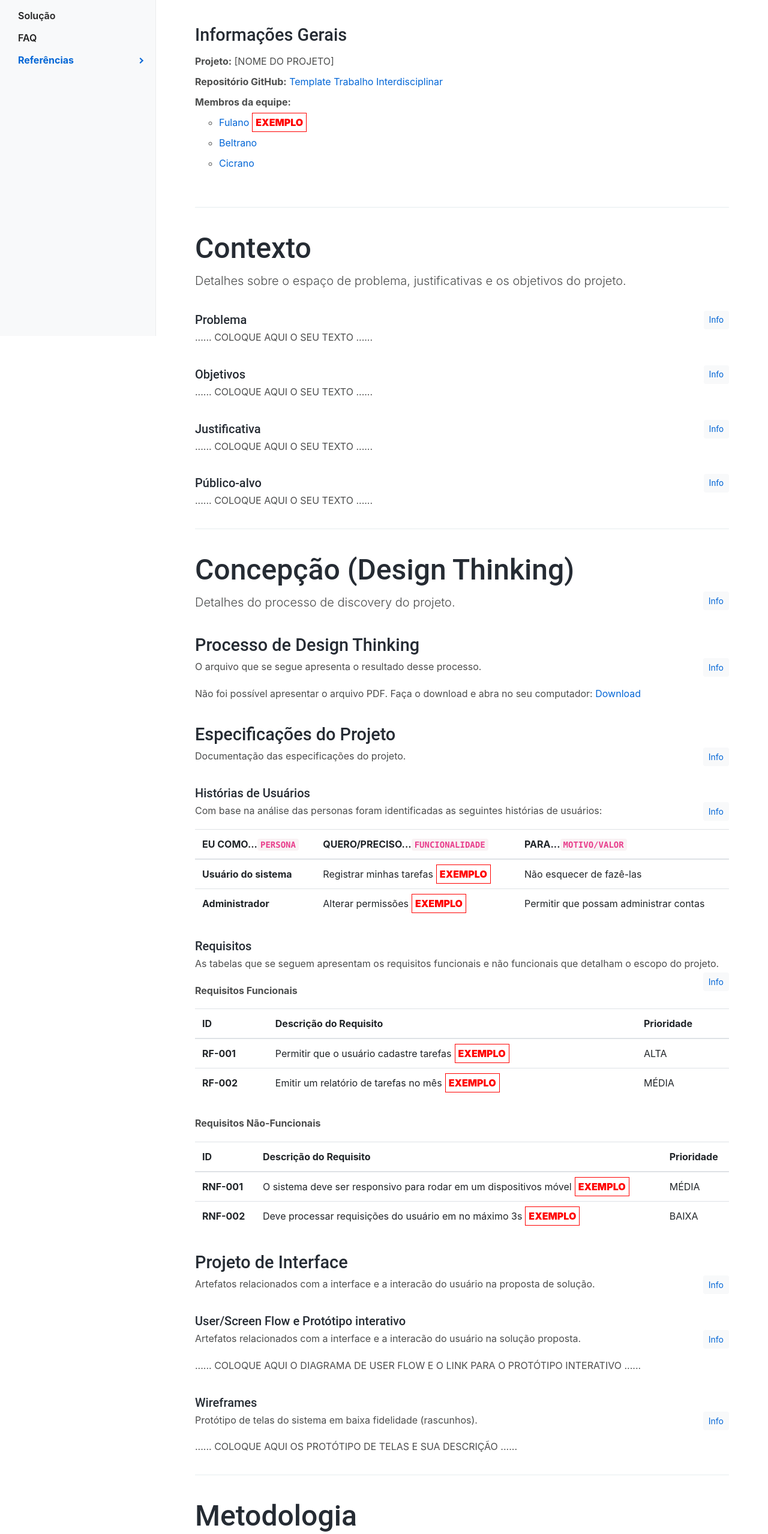
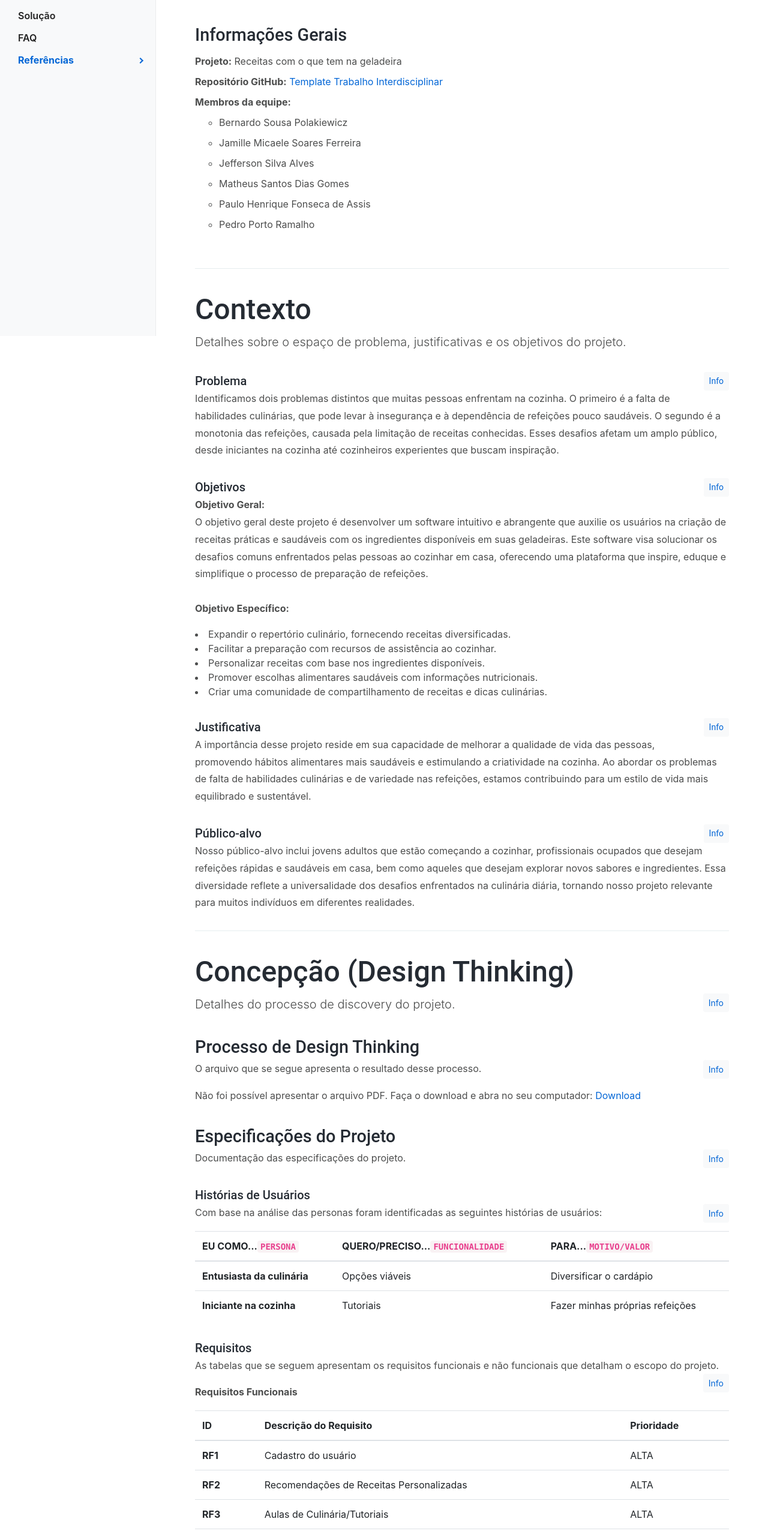
Before and after one commit to ICEI-PUC-Minas-PMGCC-TI/ti-1-pmg-cc-m-20232-g11-receitas-com-o-que-tem-na-geladeira, a plain HTML site: page docs/index.html in a window 1280 px wide. Shown: the part 240-2797 px from the top of the page at 60% size. Drawn offline with Linux system fonts and the light colour scheme.

Commit message:
Update index.html
Alterado dia 24 de setembro

```diff
--- a/docs/index.html
+++ b/docs/index.html
@@ -101,14 +101,17 @@
               <div class="row">
                 <div class="col-12">
                   <ul class="list-unstyled">
-                    <li><strong>Projeto:</strong> [NOME DO PROJETO]</li>
+                    <li><strong>Projeto:</strong> Receitas com o que tem na geladeira</li>
                     <li><strong>Repositório GitHub:</strong> <a href="https://github.com/WebTech-PUC-Minas/ti1-template">Template Trabalho Interdisciplinar</a>
                     </li>
                     <li><strong>Membros da equipe:</strong>
                       <ul>
-                        <li><a href="https://github.com/fulano">Fulano</a><span class="exemplo">EXEMPLO</span></li>
-                        <li><a href="https://github.com/beltrano">Beltrano</a></li>
-                        <li><a href="https://github.com/cicrano">Cicrano</a></li>
+                        <li>Bernardo Sousa Polakiewicz</li>
+                        <li>Jamille Micaele Soares Ferreira</li>
+                        <li>Jefferson Silva Alves</li>
+                        <li>Matheus Santos Dias Gomes</li>
+                        <li>Paulo Henrique Fonseca de Assis</li>
+                        <li>Pedro Porto Ramalho</li>
                       </ul>
                     </li>
                   </ul>
@@ -129,7 +132,8 @@
               <div class="alert alert-warning collapse" role="alert" id="collapseProblema">
                 Nesse momento você deve apresentar o problema que a sua aplicação deve resolver. No entanto, não é a hora de comentar sobre a aplicação. Descreva também o contexto em que essa aplicação será usada, se houver: empresa, tecnologias, etc. Novamente, descreva apenas o que de fato existir, pois ainda não é a hora de apresentar requisitos detalhados ou projetos.
               </div>
-              <p>......  COLOQUE AQUI O SEU TEXTO ......</p>
+              <p>Identificamos dois problemas distintos que muitas pessoas enfrentam na cozinha. O primeiro é a falta de habilidades culinárias, que pode levar à insegurança e à dependência de refeições pouco saudáveis. O segundo é a monotonia das refeições, causada pela limitação de receitas conhecidas. Esses desafios afetam um amplo público, desde iniciantes na cozinha até cozinheiros experientes que buscam inspiração.
+</p>
             </section>
 
             <section>
@@ -138,7 +142,16 @@
               <div class="alert alert-warning collapse" role="alert" id="collapseObjetivos">
                 Aqui você deve descrever os objetivos do trabalho indicando que o objetivo geral é desenvolver um software para solucionar o problema apresentado acima. Apresente também alguns (pelo menos 2) objetivos específicos dependendo de onde você vai querer concentrar a sua prática investigativa, ou como você vai aprofundar no seu trabalho.
               </div>
-              <p>......  COLOQUE AQUI O SEU TEXTO ......</p>
+              <p><strong>Objetivo Geral: </strong><br> O objetivo geral deste projeto é desenvolver um software intuitivo e abrangente que auxilie os usuários na criação de receitas práticas e saudáveis com os ingredientes disponíveis em suas geladeiras. Este software visa solucionar os desafios comuns enfrentados pelas pessoas ao cozinhar em casa, oferecendo uma plataforma que inspire, eduque e simplifique o processo de preparação de refeições.
+                <br>
+                <br>
+                <strong>Objetivo Específico:</strong>
+                   <li>Expandir o repertório culinário, fornecendo receitas diversificadas.</li>
+                   <li>Facilitar a preparação com recursos de assistência ao cozinhar.</li>
+                   <li>Personalizar receitas com base nos ingredientes disponíveis.</li>
+                   <li>Promover escolhas alimentares saudáveis com informações nutricionais.</li>
+                   <li>Criar uma comunidade de compartilhamento de receitas e dicas culinárias.</li>
+              </p>
             </section>
 
             <section>
@@ -147,7 +160,7 @@
               <div class="alert alert-warning collapse" role="alert" id="collapseJustificativa">
                 Descreva a importância ou a motivação para trabalhar com esta aplicação que você escolheu. Indique as razões pelas quais você escolheu seus objetivos específicos ou as razões para aprofundar em certos aspectos do software. O grupo de trabalho pode fazer uso de questionários, entrevistas e dados estatísticos, que podem ser apresentados, com o objetivo de esclarecer detalhes do problema que será abordado pelo grupo.
               </div>
-              <p>......  COLOQUE AQUI O SEU TEXTO ......</p>
+              <p>A importância desse projeto reside em sua capacidade de melhorar a qualidade de vida das pessoas, promovendo hábitos alimentares mais saudáveis e estimulando a criatividade na cozinha. Ao abordar os problemas de falta de habilidades culinárias e de variedade nas refeições, estamos contribuindo para um estilo de vida mais equilibrado e sustentável.</p>
             </section>
 
             <section>
@@ -157,7 +170,7 @@
                 Descreva quem serão as pessoas que usarão a sua aplicação indicando os diferentes perfis. O objetivo aqui não é definir quem serão os clientes ou quais serão os papéis dos usuários na aplicação. A ideia é, dentro do possível, conhecer um pouco mais sobre o perfil dos usuários: conhecimentos prévios, relação com a tecnologia, relações hierárquicas, etc.
                 Adicione informações sobre o público-alvo por meio de uma descrição textual, ou diagramas de personas, mapa de stakeholders, ou como o grupo achar mais conveniente.
               </div>
-              <p>......  COLOQUE AQUI O SEU TEXTO ......</p>
+              <p>Nosso público-alvo inclui jovens adultos que estão começando a cozinhar, profissionais ocupados que desejam refeições rápidas e saudáveis em casa, bem como aqueles que desejam explorar novos sabores e ingredientes. Essa diversidade reflete a universalidade dos desafios enfrentados na culinária diária, tornando nosso projeto relevante para muitos indivíduos em diferentes realidades.</p>
             </section>
 
           </section>
@@ -212,14 +225,14 @@
                   </thead>
                   <tbody>
                       <tr>
-                          <th scope="row">Usuário do sistema</th>
-                          <td>Registrar minhas tarefas<span class="exemplo">EXEMPLO</span></td>
-                          <td>Não esquecer de fazê-las</td>
+                          <th scope="row">Entusiasta da culinária</th>
+                          <td>Opções viáveis</td>
+                          <td>Diversificar o cardápio</td>
                       </tr>
                       <tr>
-                          <th scope="row">Administrador</th>
-                          <td>Alterar permissões<span class="exemplo">EXEMPLO</span></td>
-                          <td>Permitir que possam administrar contas</td>
+                          <th scope="row">Iniciante na cozinha</th>
+                          <td>Tutoriais</td>
+                          <td>Fazer minhas próprias refeições</td>
                       </tr>
                   </tbody>
                 </table>
@@ -253,18 +266,72 @@
                   </thead>
                   <tbody>
                       <tr>
-                          <th scope="row">RF-001</th>
-                          <td>Permitir que o usuário cadastre tarefas<span class="exemplo">EXEMPLO</span></td>
+                          <th scope="row">RF1</th>
+                          <td>Cadastro do usuário</td>
                           <td>ALTA</td>
                       </tr>
                       <tr>
-                          <th scope="row">RF-002</th>
-                          <td>Emitir um relatório de tarefas no mês<span class="exemplo">EXEMPLO</span></td>
+                          <th scope="row">RF2</th>
+                          <td>Recomendações de Receitas Personalizadas</td>
+                          <td>ALTA</td>
+                      </tr>
+                    <tr>
+                          <th scope="row">RF3</th>
+                          <td>Aulas de Culinária/Tutoriais</td>
+                          <td>ALTA</td>
+                      </tr>
+                    <tr>
+                          <th scope="row">RF4</th>
+                          <td>Personalização de Receita</td>
+                          <td>ALTA</td>
+                      </tr>
+                    <tr>
+                          <th scope="row">RF5</th>
+                          <td>Filtro de Busca</td>
+                          <td>ALTA</td>
+                      </tr>
+                    <tr>
+                          <th scope="row">RF6</th>
+                          <td>Calculadora de IMC</td>
+                          <td>BAIXO</td>
+                      </tr>
+                    <tr>
+                          <th scope="row">RF7</th>
+                          <td>Aba de info</td>
+                          <td>BAIXO</td>
+                      </tr>
+                    <tr>
+                          <th scope="row">RF8</th>
+                          <td>Bot do site</td>
+                          <td>BAIXO</td>
+                      </tr>
+                    <tr>
+                          <th scope="row">RF9</th>
+                          <td>Menu</td>
+                          <td>ALTA</td>
+                      </tr>
+                    <tr>
+                          <th scope="row">RF10</th>
+                          <td>Configuração</td>
+                          <td>MÉDIA</td>
+                      </tr>
+                    <tr>
+                          <th scope="row">RF11</th>
+                          <td>Fórum</td>
+                          <td>BAIXO</td>
+                      </tr>
+                    <tr>
+                          <th scope="row">RF12</th>
+                          <td>Lista de compras</td>
+                          <td>BAIXO</td>
+                      </tr>
+                    <tr>
+                          <th scope="row">RF13</th>
+                          <td>Perfil do usuário</td>
                           <td>MÉDIA</td>
                       </tr>
                   </tbody>
                 </table>
-
                 <p><strong>Requisitos Não-Funcionais</strong></p>
                 <table class="table">
                   <thead>
@@ -276,15 +343,25 @@
                   </thead>
                   <tbody>
                       <tr>
-                          <th scope="row">RNF-001</th>
-                          <td>O sistema deve ser responsivo para rodar em um dispositivos móvel<span class="exemplo">EXEMPLO</span></td>
+                          <th scope="row">RNF1</th>
+                          <td>Usabilidade Intuitiva</td>
                           <td>MÉDIA</td>
                       </tr>
                       <tr>
-                          <th scope="row">RNF-002</th>
-                          <td>Deve processar requisições do usuário em no máximo 3s<span class="exemplo">EXEMPLO</span></td>
-                          <td>BAIXA</td>
+                          <th scope="row">RNF2</th>
+                          <td>Desempenho Rápido</td>
+                          <td>ALTA</td>
+                      </tr
+                      <tr>
+                          <th scope="row">RNF3</th>
+                          <td>Suporte a Múltiplas Plataformas</td>
+                          <td>MÉDIA</td>
                       </tr>
+                      <tr>
+                          <th scope="row">RNF4</th>
+                          <td>Segurança dos Dados</td>
+                          <td>ALTA</td>
+                    </tr>
                   </tbody>
                 </table>
               </section>
@@ -361,12 +438,12 @@
                     <tr>
                         <td>Processo de Design Thinking</td>
                         <td>Miro</td>
-                        <td><a href="https://miro.com/XXXXXXX">https://miro.com/XXXXXXX</a><span class="exemplo">EXEMPLO</span></td>
+                        <td><a href="https://miro.com">miro.com</a></td>
                     </tr>
                     <tr>
                         <td>Repositório de código</td>
                         <td>GitHub</td>
-                        <td><a href="https://github.com/XXXXXXX">https://github.com/XXXXXXX</a><span class="exemplo">EXEMPLO</span></td>
+                        <td><a href="https://github.com/ICEI-PUC-Minas-PMGCC-TI/ti-1-pmg-cc-m-20232-g11-receitas-com-o-que-tem-na-geladeira/edit/master/docs/index.html"> Repositório github.com</a></td>
                     </tr>
                     <tr>
                         <td>Hospedagem do site</td>
@@ -444,7 +521,7 @@
               </div>
 
               <section>
-                <h5>Funcionalidade 1 - Cadastro de Contatos<span class="exemplo">EXEMPLO</span></h5>
+                <h5>Funcionalidade 1 - Cadastro </span></h5>
                 <p>Permite a inclusão, leitura, alteração e exclusão de contatos para o sistema</p>
                 <ul class="list-unstyled">
                   <li><strong>Estrutura de dados: </strong><a href="#ti_ed_contatos">Contatos</a></li>
```
